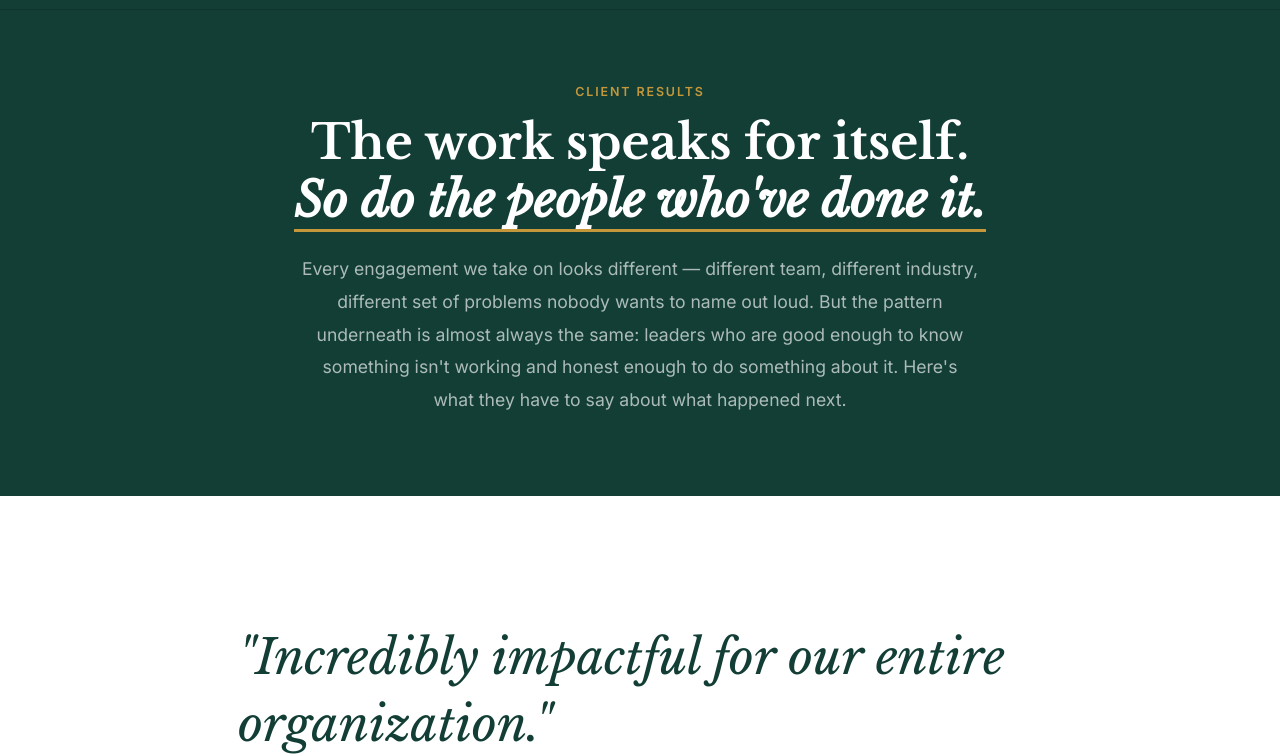
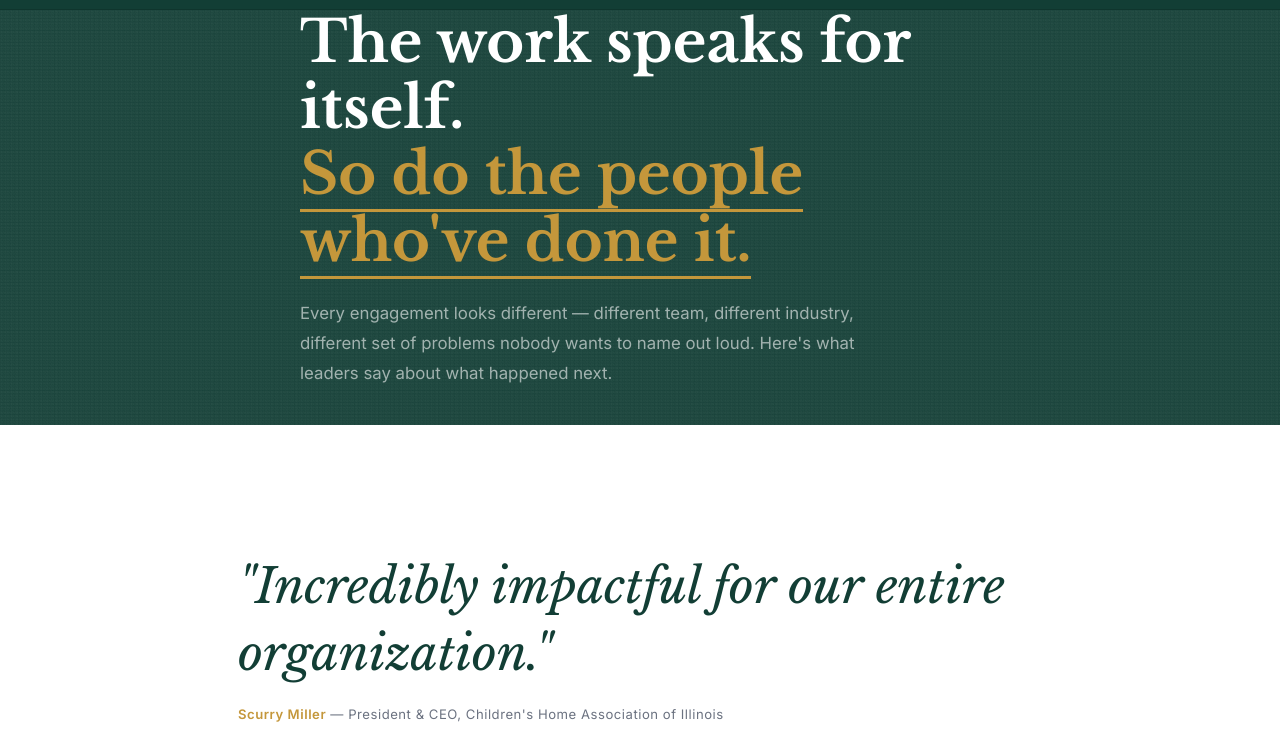
Before and after one commit to scalingminds/scalingminds-new-site, a plain HTML site: page client-praise.html in a window 1280 px wide. Shown: the part 59-815 px from the top of the page. Drawn offline with nearby package versions, Linux system fonts and the light colour scheme.

Commit message:
Add files via upload

```diff
--- a/client-praise.html
+++ b/client-praise.html
@@ -217,11 +217,12 @@
   <div class="page-transition">
 
   <!-- HERO -->
-  <section class="results-hero">
-    <div class="reveal">
-      <span class="eyebrow" style="color: var(--gold);">Client Results</span>
-      <h1>The work speaks for itself.<br><em class="highlight-draw">So do the people who've done it.</em></h1>
-      <p>Every engagement we take on looks different — different team, different industry, different set of problems nobody wants to name out loud. But the pattern underneath is almost always the same: leaders who are good enough to know something isn't working and honest enough to do something about it. Here's what they have to say about what happened next.</p>
+  <section class="hero" style="min-height: 50vh;">
+    <div class="container">
+      <div class="hero__content reveal">
+        <h1>The work speaks for itself.<br><em class="highlight-draw">So do the people who've done it.</em></h1>
+        <p class="hero__sub" style="max-width: 560px;">Every engagement looks different — different team, different industry, different set of problems nobody wants to name out loud. Here's what leaders say about what happened next.</p>
+      </div>
     </div>
   </section>
 
```
